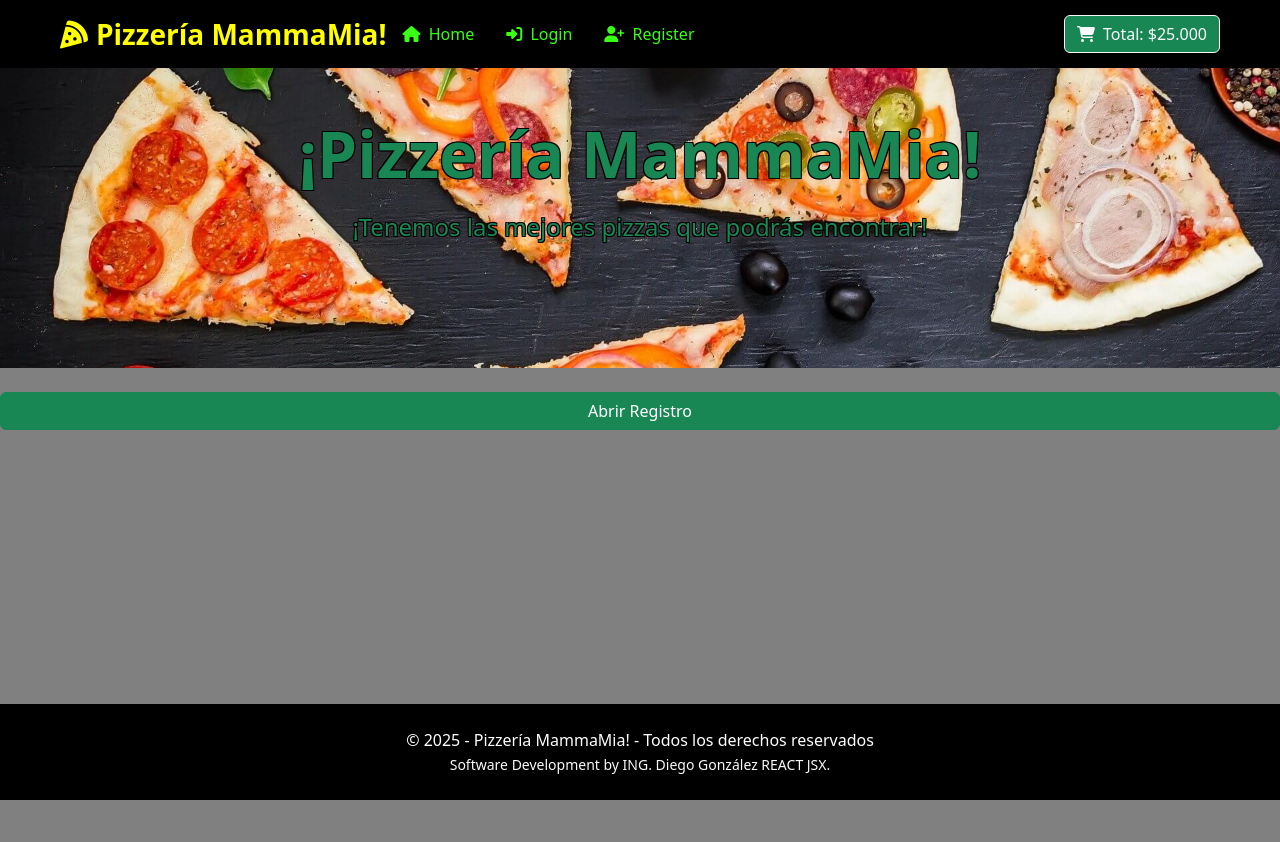
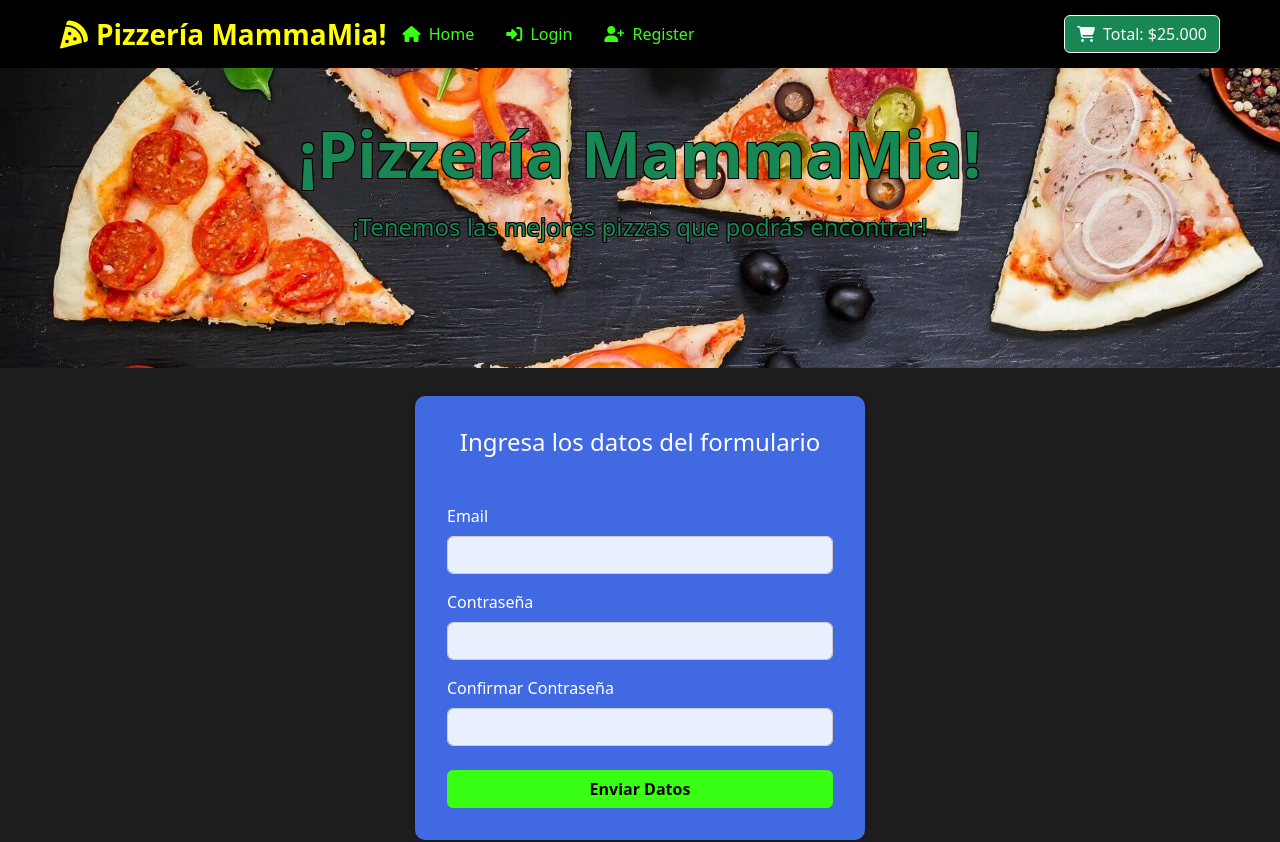
Before and after one commit to DiegoDeveloper7/Pizza-App-React, a React (Vite) app: page / in a window 1280 px wide. Shown: the top 842 px of the page. Before the commit the page ends 800 px from the top, so only its background shows below. Built offline with nearby package versions, Linux system fonts and the light colour scheme.

Commit message:
11vo modificación componente Register css y sweetAlert d2

```diff
--- a/package.json
+++ b/package.json
@@ -14,7 +14,8 @@
     "bootstrap": "^5.3.7",
     "bootstrap-icons": "^1.13.1",
     "react": "^19.1.0",
-    "react-dom": "^19.1.0"
+    "react-dom": "^19.1.0",
+    "sweetalert2": "^11.22.2"
   },
   "devDependencies": {
     "@eslint/js": "^9.25.0",
--- a/src/App.jsx
+++ b/src/App.jsx
@@ -13,13 +13,6 @@ function App() {
     <Header />
      <main>
       {/* <Home /> */}
-        <button
-    className="btn btn-success my-4"
-    data-bs-toggle="modal"
-    data-bs-target="#registerModal"
-  >
-    Abrir Registro
-  </button>
       <Register/>
       </main>
     <Footer />
--- a/src/assets/estilos/estilos.css
+++ b/src/assets/estilos/estilos.css
@@ -3,7 +3,7 @@ html, body {
   height: 100%;
   margin: 0;
   padding: 0;
-  background-color: grey;
+  background-color:rgb(30, 30, 30);
 }
 
 #root {
@@ -85,6 +85,67 @@ main {
 
 }
 
+
+
+
+/* Fondo azul rey al contenedor */
+.form-container {
+  -background-color: #4169E1; /* azul más claro compatible con gris oscuro */
+  height: 500px;             /* altura fija más razonable */
+  width: 100%;               /* ancho completo del contenedor */
+  display: flex;
+  align-items: center;
+  justify-content: center;
+  flex-direction: column;
+  padding: 2rem;
+}
+
+.form-container h2 {
+  font-size: 1.5rem;
+
+}
+/* Formulario en sí */
+.form-box {
+  background-color:#4169E1; /* blanco translúcido suave */
+  padding: 2rem;
+  width: 100%;
+  max-width: 450px; /* control del ancho del formulario */
+  border-radius: 10px;
+  box-shadow: 0 0 10px rgba(0, 0, 0, 0.3);
+}
+
+/* Estilo de los campos input */
+.input-field {
+  background-color: #e8f0fe;
+  border: 1px solid #ccc;
+  transition: border-color 0.3s ease;
+
+}
+
+.input-field:focus {
+  border-color: #39ff14;
+  box-shadow: 0 0 0 0.2rem rgba(57, 255, 20, 0.25);
+}
+
+/* Botón verde fosforescente */
+.submit-btn {
+  background-color: #39ff14;
+  color: #000;
+  font-weight: bold;
+  transition: background-color 0.3s ease, color 0.3s ease;
+}
+
+.submit-btn:hover {
+  background-color: #2eea0c;
+  color: #fff;
+}
+
+
+
+
+
+
+
 /* BLOQUE DEL FOOTER */
 
 .bg-negro-puro {
--- a/src/components/Register.jsx
+++ b/src/components/Register.jsx
@@ -1,5 +1,7 @@
 // Importamos React y useState
 import React, { useState } from 'react';
+
+import Swal from 'sweetalert2';
 
 // Componente funcional Register
 export const Register = () => {
@@ -14,23 +16,41 @@ export const Register = () => {
     e.preventDefault(); // Evita el comportamiento por defecto del formulario
 
     // Validaciones:
+
 if (!email || !password || !confirmPassword) {
-      alert("❌ Los campos no pueden estar vacíos");
+    Swal.fire({
+      icon: 'error',
+      title: 'Campos vacíos',
+      text: 'Debes completar todos los campos.',
+    });
     return;
   }
 
   if (password.length < 6) {
-      alert("❌ La contraseña debe tener al menos 6 caracteres");
+    Swal.fire({
+      icon: 'error',
+      title: 'Contraseña muy corta',
+      text: 'La contraseña debe tener al menos 6 caracteres.',
+    });
     return;
   }
 
   if (password !== confirmPassword) {
-      alert("❌ Las contraseñas no coinciden");
+    Swal.fire({
+      icon: 'error',
+      title: 'Contraseñas no coinciden',
+      text: 'Verifica que las contraseñas sean iguales.',
+    });
     return;
   }
 
-    // Si todo es correcto
-    alert("✅ ¡Datos enviados correctamente!");
+  // Si pasa todas las validaciones
+  Swal.fire({
+    icon: 'success',
+    title: '¡Registro exitoso!',
+    text: 'Tus datos han sido enviados correctamente.',
+  });
+
 
     // Limpiar los campos
     setEmail('');
@@ -39,68 +59,23 @@ export const Register = () => {
   };
 
   return (
-    // Modal de Bootstrap
-    <div className="modal fade" id="registerModal" tabIndex="-1" aria-labelledby="registerModalLabel" aria-hidden="true">
-      <div className="modal-dialog">
-        <div className="modal-content">
-
-          {/* Header del modal */}
-          <div className="modal-header">
-            <h5 className="modal-title" id="registerModalLabel">Formulario de Registro</h5>
-            <button type="button" className="btn-close" data-bs-dismiss="modal" aria-label="Cerrar"></button>
+        <div className="form-container container py-5">
+    <form onSubmit={handleSubmit} className="form-box">
+        <h2 className="text-center mb-5 text-white ">Ingresa los datos del formulario</h2>
+        <div className="mb-3">
+          <label className="form-label text-white">Email</label>
+          <input type="email" className="form-control input-field" value={email} onChange={(e) => setEmail(e.target.value)} />
         </div>
-
-          {/* Cuerpo del modal con el formulario */}
-          <div className="modal-body">
-
-            {/* Texto de bienvenida */}
-            <p className="text-center">Ingresa los datos del formulario</p>
-
-            {/* Formulario */}
-            <form onSubmit={handleSubmit} className="text-center">
-
-              {/* Campo de email */}
         <div className="mb-3">
-                <input
-                  type="email"
-                  className="form-control"
-                  placeholder="Correo electrónico"
-                  value={email}
-                  onChange={(e) => setEmail(e.target.value)}
-                />
+          <label className="form-label text-white">Contraseña</label>
+          <input type="password" className="form-control input-field" value={password} onChange={(e) => setPassword(e.target.value)} />
         </div>
-
-              {/* Campo de contraseña */}
-              <div className="mb-3">
-                <input
-                  type="password"
-                  className="form-control"
-                  placeholder="Contraseña"
-                  value={password}
-                  onChange={(e) => setPassword(e.target.value)}
-                />
+        <div className="mb-4">
+          <label className="form-label text-white">Confirmar Contraseña</label>
+          <input type="password" className="form-control input-field" value={confirmPassword} onChange={(e) => setConfirmPassword(e.target.value)} />
         </div>
-
-              {/* Campo de confirmar contraseña */}
-              <div className="mb-3">
-                <input
-                  type="password"
-                  className="form-control"
-                  placeholder="Confirmar contraseña"
-                  value={confirmPassword}
-                  onChange={(e) => setConfirmPassword(e.target.value)}
-                />
-              </div>
-
-              {/* Botón de enviar */}
-              <button type="submit" className="btn btn-primary">
-                Enviar datos
-              </button>
+        <button type="submit" className="btn submit-btn w-100">Enviar Datos</button>
       </form>
-          </div>
-
-        </div>
-      </div>
     </div>
   );
 };
```
Also changed, not shown: 1 other file (tests, documents, lock files or other folders). Lines whose indentation alone changed are shown as unchanged.
